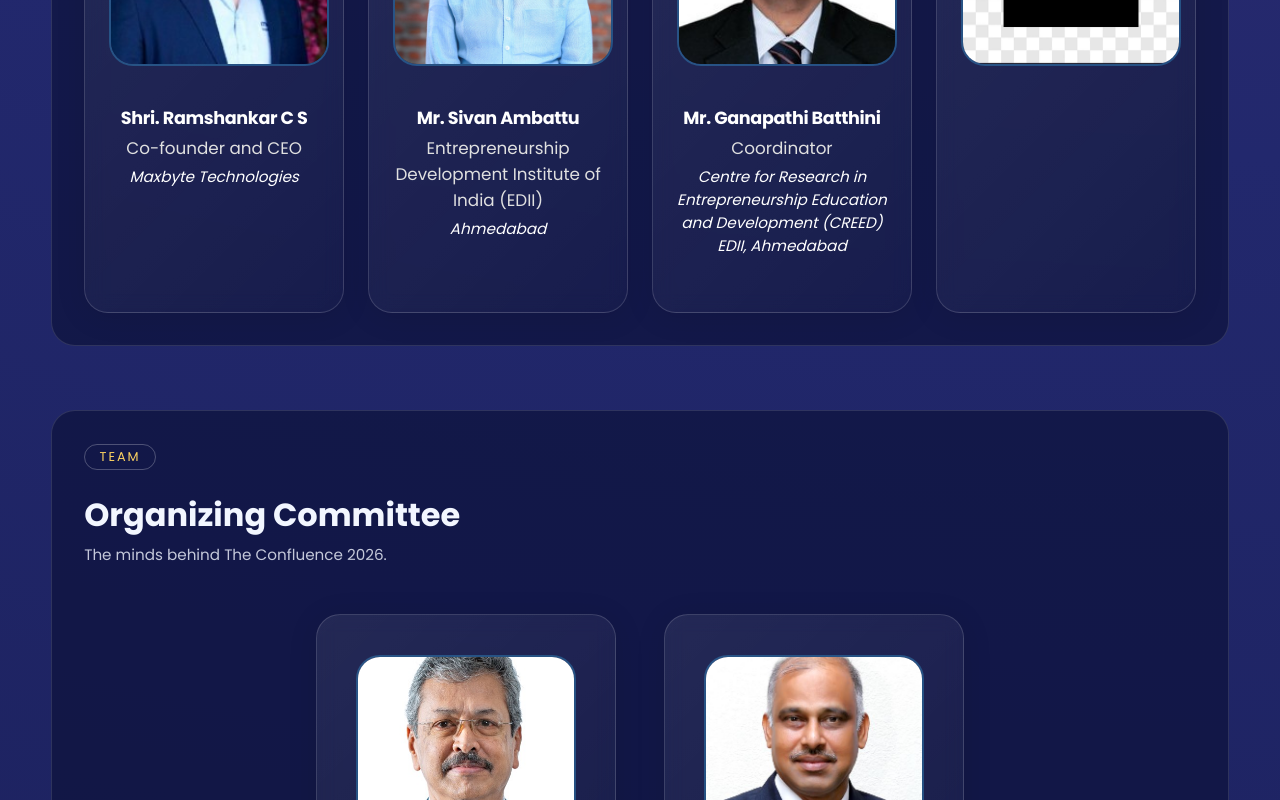
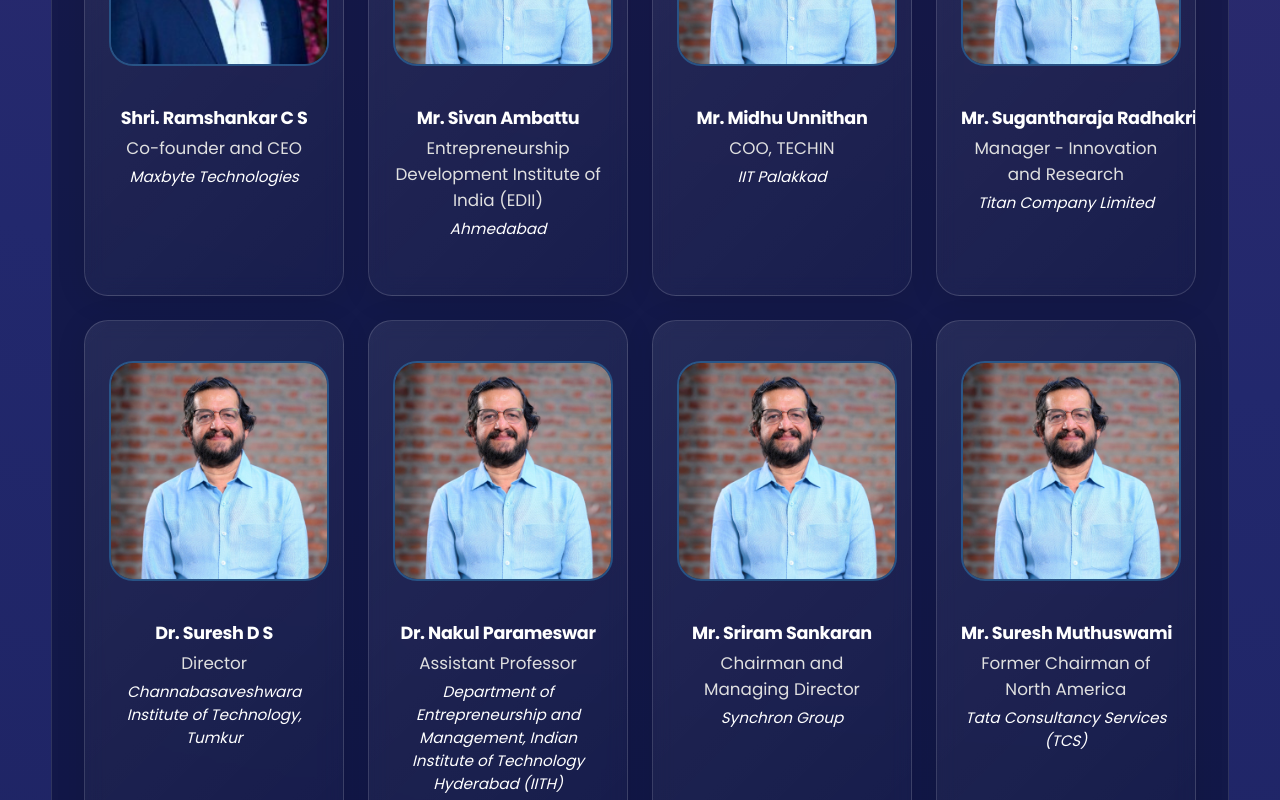
Before and after one commit to Rajeev260806/confluence_new, a React (Vite) app: page / in a window 1280 px wide. Shown: the part 4300-5100 px from the top of the page. Built offline with nearby package versions, Linux system fonts and the light colour scheme.

Commit message:
Update advisory board members and replace images for consistency

```diff
--- a/src/App.jsx
+++ b/src/App.jsx
@@ -10,8 +10,6 @@ import trusteeImg from './assets/Trustee.jpg'
 import principalImg from './assets/Principal.jpg'
 import adv1 from './assets/Ramshankar.jpg'
 import adv2 from './assets/Sivanambuttu.jpg'
-import adv3 from './assets/Ganapathi.jpg'
-import adv4 from './assets/Person.jpg'
 import './App.css'
 import { Link } from 'react-router-dom'
 
@@ -129,17 +127,40 @@ const advisoryBoard = [
     image: adv2,
   },
   {
-    name: 'Mr. Ganapathi Batthini',
-    designation: 'Coordinator ',
-    company: 'Centre for Research in Entrepreneurship Education and Development (CREED) EDII, Ahmedabad',
-    image: adv3,
+    name: 'Mr. Midhu Unnithan',
+    designation: 'COO, TECHIN',
+    company: 'IIT Palakkad',
+    image: adv2,
   },
   {
-    name: '',
-    designation: '',
-    title: '',
-    company: '',
-    image: adv4,
+    name: 'Mr. Sugantharaja Radhakrishnan',
+    designation: 'Manager - Innovation and Research',
+    company: 'Titan Company Limited',
+    image: adv2,
+  },
+  {
+    name: 'Dr. Suresh D S',
+    designation: 'Director',
+    company: 'Channabasaveshwara Institute of Technology, Tumkur',
+    image: adv2,
+  },
+  {
+    name: ' Dr. Nakul Parameswar',
+    designation: 'Assistant Professor',
+    company: 'Department of Entrepreneurship and Management, Indian Institute of Technology Hyderabad (IITH)',
+    image: adv2,
+  },
+  {
+    name: 'Mr. Sriram Sankaran',
+    designation: ' Chairman and Managing Director',
+    company: 'Synchron Group',
+    image: adv2,
+  },
+  {
+    name: 'Mr. Suresh Muthuswami',
+    designation: 'Former Chairman of North America',
+    company: 'Tata Consultancy Services (TCS)',
+    image: adv2,
   },
 ]
 const committeeLeaders = [
```
